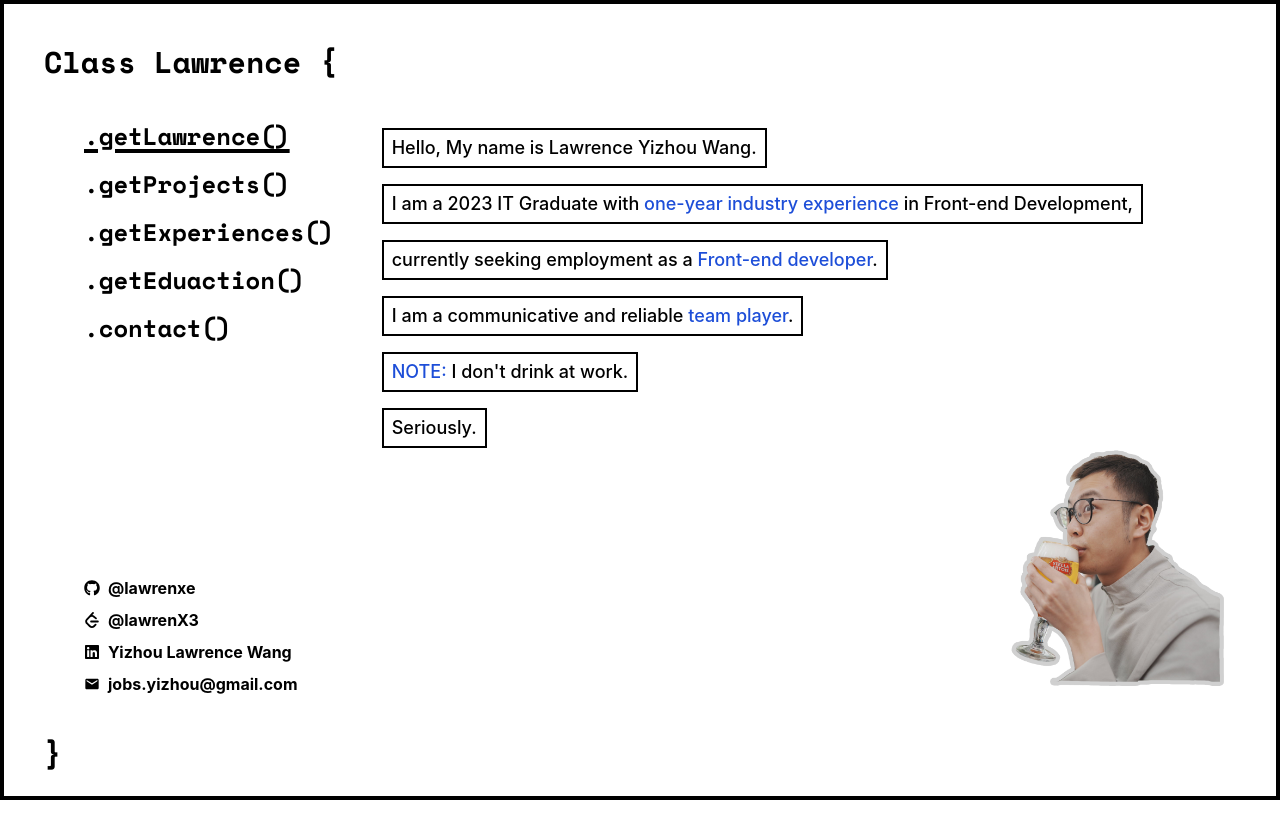
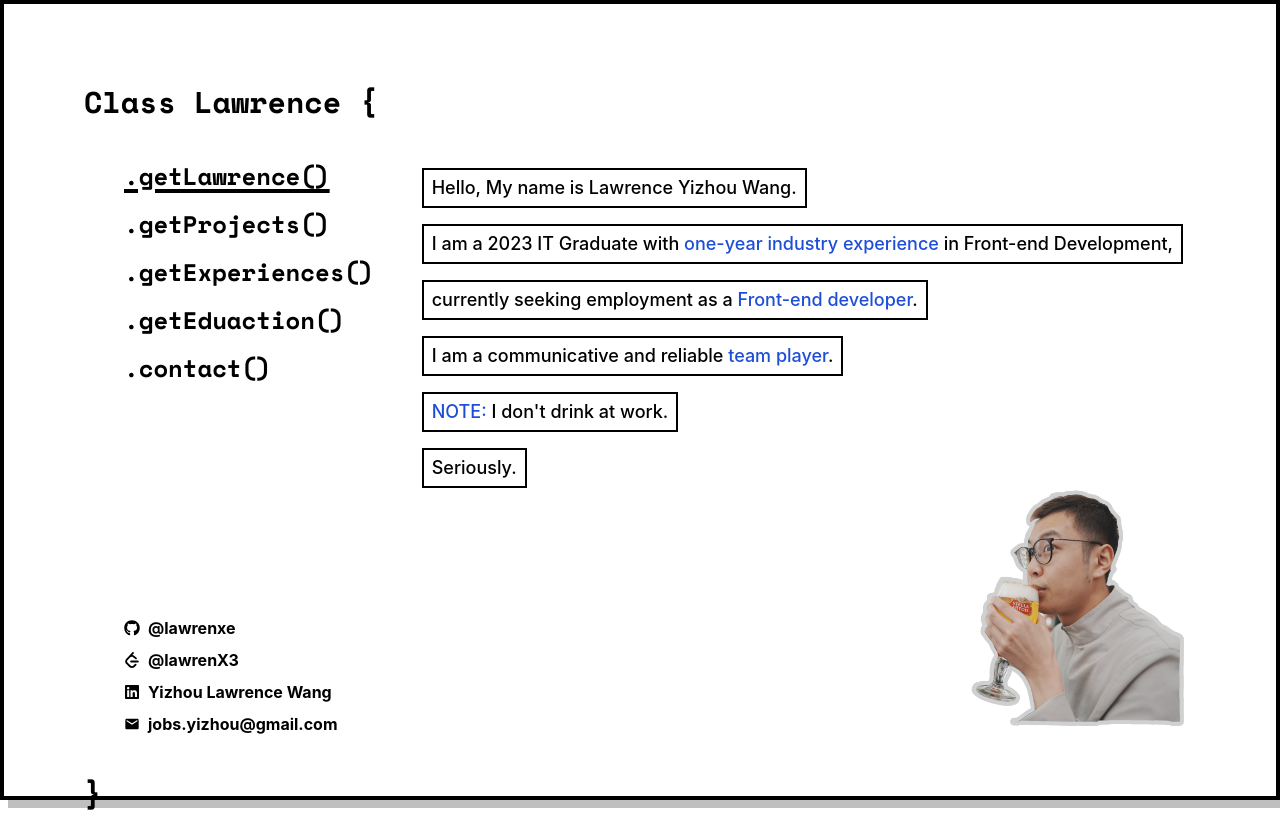
Before and after one commit to lawrenxe/lawrence, a React (Create React App) app: page / in a window 1280 px wide. Built offline with nearby package versions, Linux system fonts and the light colour scheme.

Commit message:
add padding for desktop

```diff
--- a/src/Components/Layout.tsx
+++ b/src/Components/Layout.tsx
@@ -30,7 +30,7 @@ const Layout = ({ children, setSelected, selected }: LProps) => {
     >
       <div
         className={
-          "bg-white w-screen h-screen flex flex-col p-10 items-center max-w-[1280px] max-h-[960px]  xl:border-4 xl:shadow-solid-8 xl:border-black relative"
+          "bg-white w-screen h-screen flex flex-col p-10 lg:p-15 xl:p-20 items-center max-w-[1280px] max-h-[960px]  xl:border-4 xl:shadow-solid-8 xl:border-black relative "
         }
       >
         <section className="h-10 font-mono font-black text-xl xl:text-3xl lg:text-2xl flex flex-row gap-4 w-full justify-between items-center">
```
